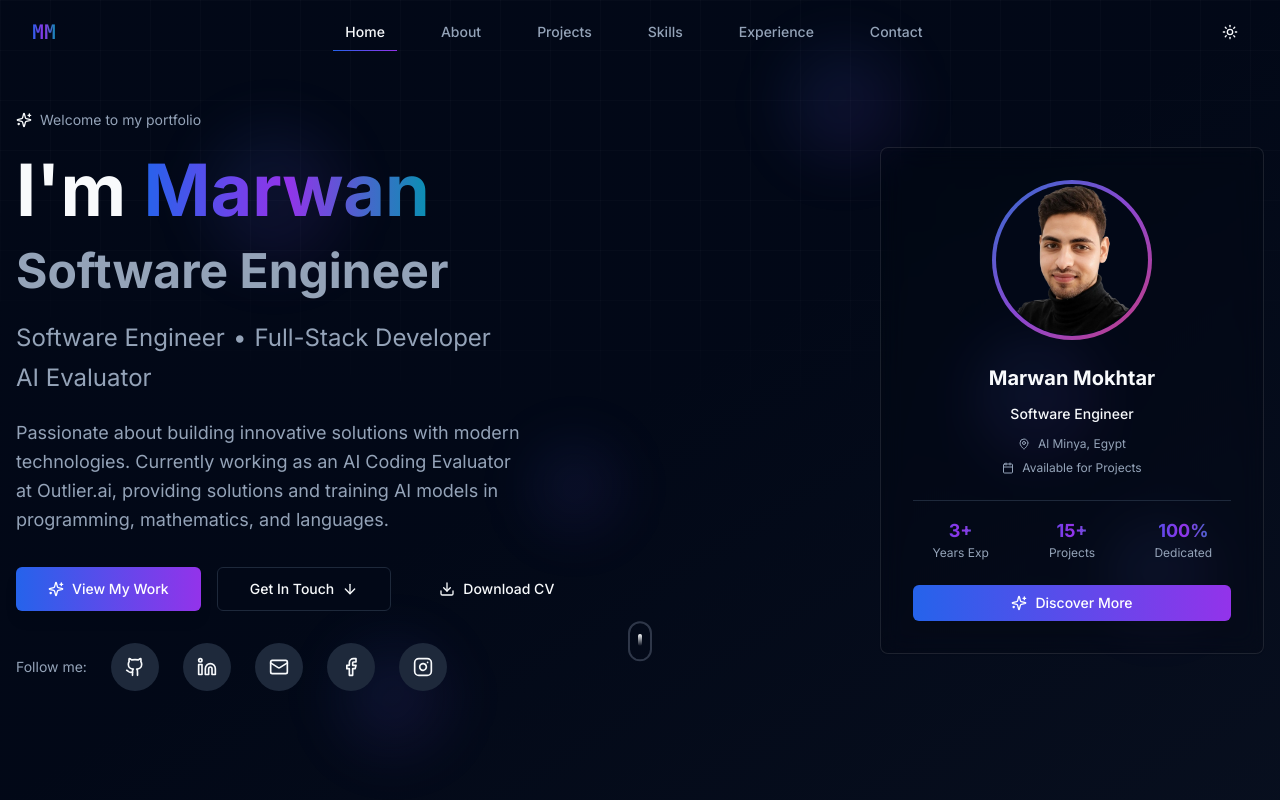
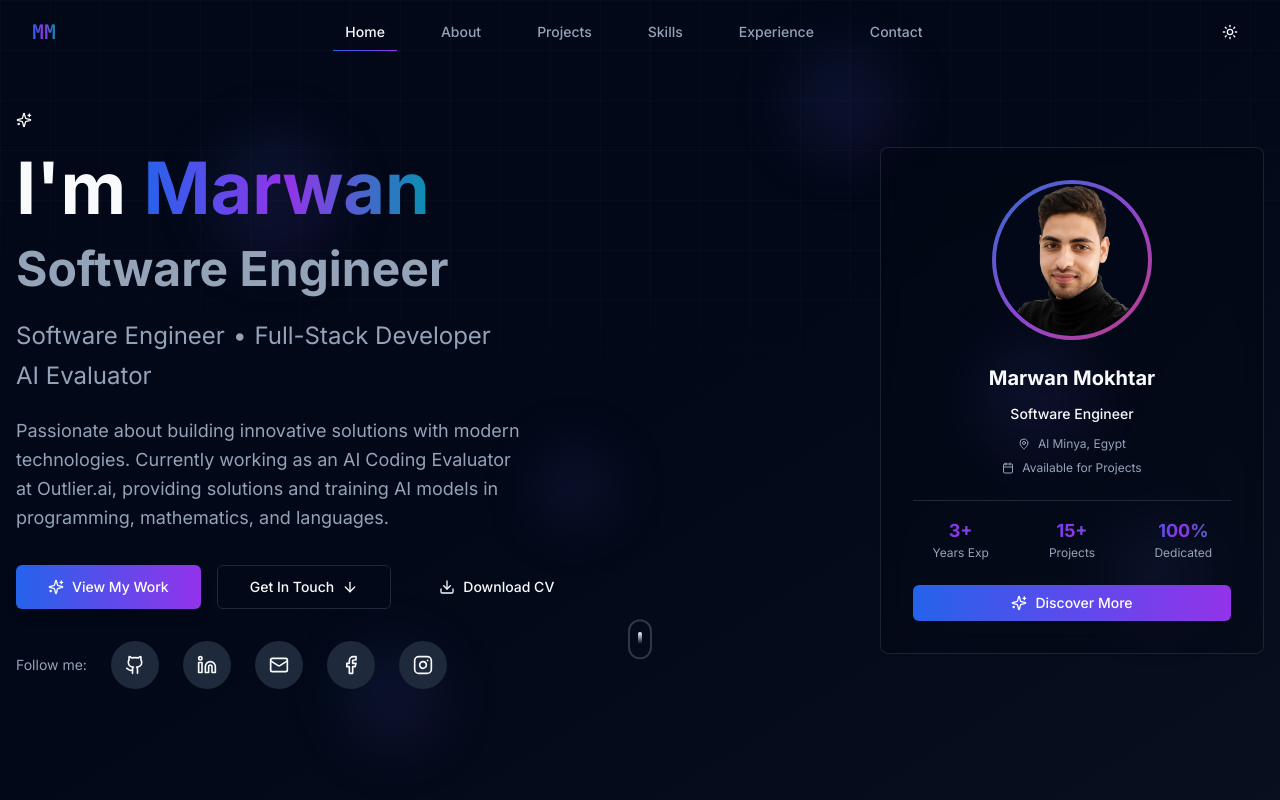
Before and after one commit to marawan10/my-portfolio, a Next.js app: page / in a window 1280 px wide. Shown: the top 800 px of the page. Built offline with nearby package versions, Linux system fonts and the light colour scheme.

Commit message:
Update hero-section.tsx

```diff
--- a/components/hero-section.tsx
+++ b/components/hero-section.tsx
@@ -75,7 +75,6 @@ export function HeroSection() {
                 className="flex items-center space-x-2 text-sm text-muted-foreground"
               >
                 <Sparkles className="w-4 h-4 text-primary" />
-                <span>Welcome to my portfolio</span>
               </motion.div>
 
               <motion.h1
```
